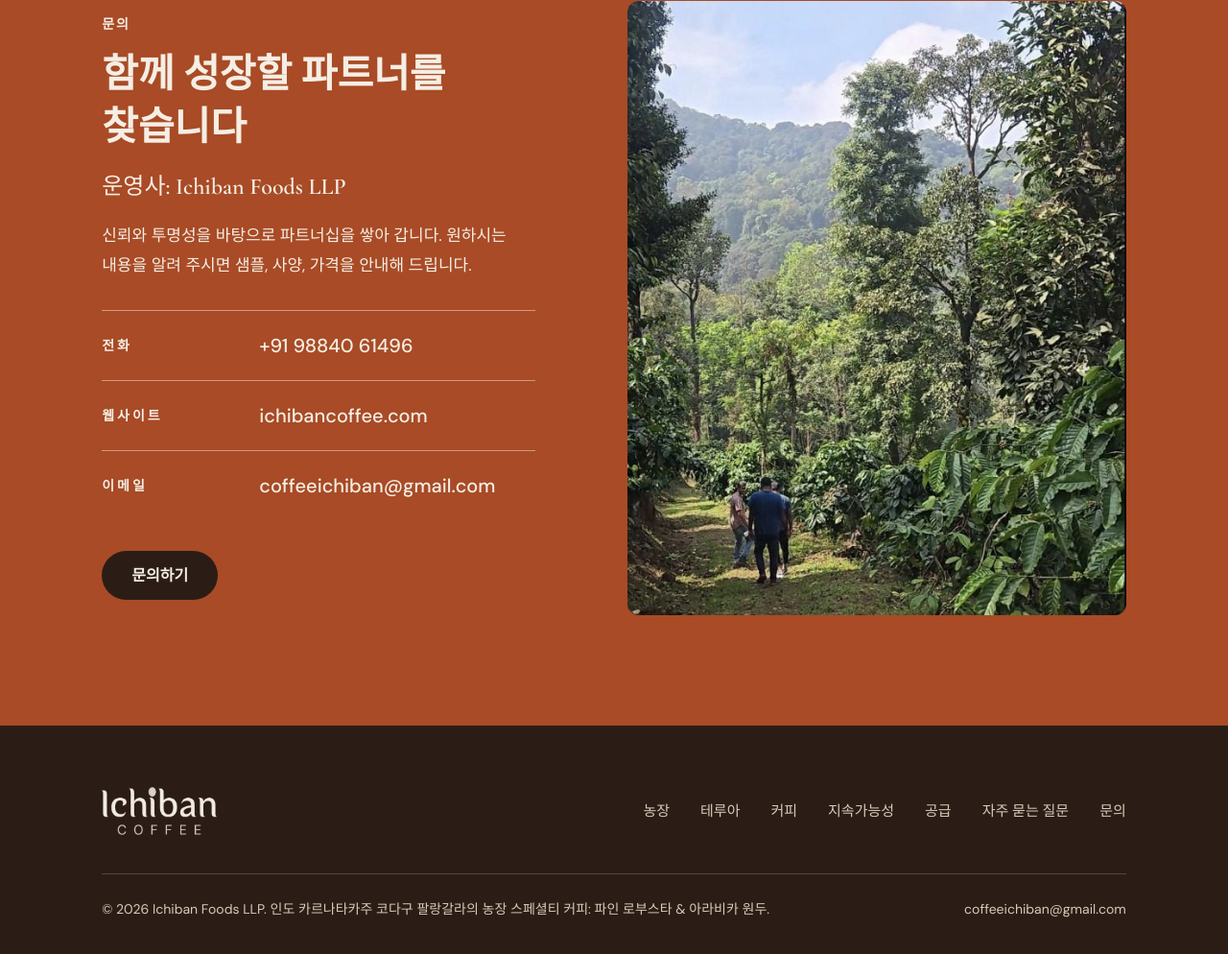
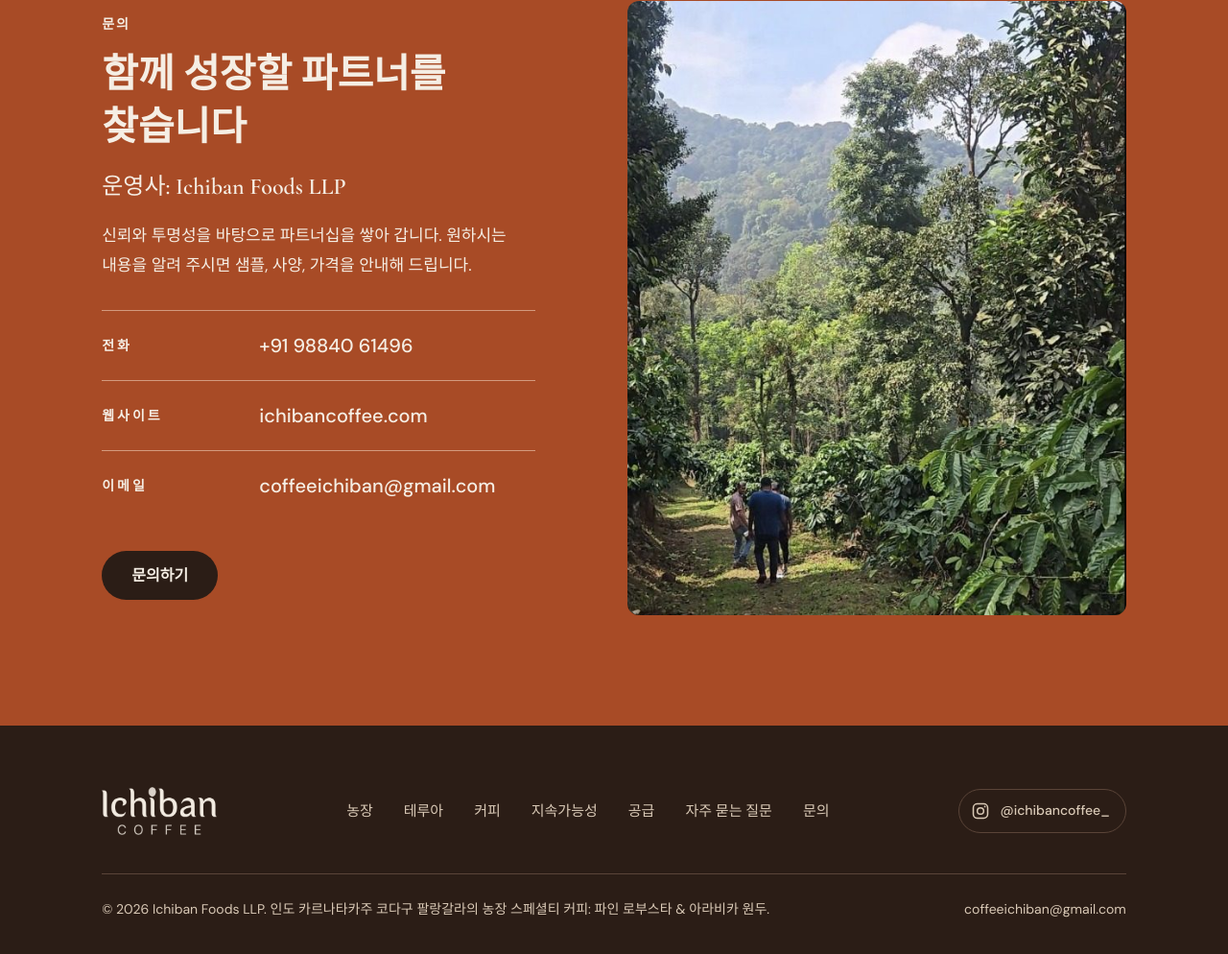
Before and after one commit to ichibancoffee/ichibancoffee-website, a plain HTML site: page staging/ko/index.html in a window 1280 px wide. Shown: the part 7670-8664 px from the top of the page at 96% size. Drawn offline with nearby package versions, Linux system fonts and the light colour scheme.

Commit message:
Staging: add Instagram link to footer and sameAs schema
Co-Authored-By: Claude Opus 5.5 <noreply@anthropic.com>
Claude-Session: https://claude.ai/code/session_01Wo6ctpaXenjnV3V9ZxmYvt

```diff
--- a/staging/ko/index.html
+++ b/staging/ko/index.html
@@ -66,6 +66,7 @@
   {
    "@type": "Organization",
    "@id": "https://ichibancoffee.com/#org",
+   "sameAs": ["https://www.instagram.com/ichibancoffee_/"],
    "name": "Ichiban Foods LLP",
    "alternateName": "Ichiban Coffee",
    "url": "https://ichibancoffee.com/",
@@ -399,6 +400,7 @@
       <nav aria-label="푸터">
         <a href="#estate">농장</a><a href="#terroir">테루아</a><a href="#coffee">커피</a><a href="#sustainability">지속가능성</a><a href="#supply">공급</a><a href="#faq">자주 묻는 질문</a><a href="#contact">문의</a>
       </nav>
+      <a class="footer__social" href="https://www.instagram.com/ichibancoffee_/" target="_blank" rel="noopener" aria-label="Ichiban Coffee 인스타그램" title="Instagram"><svg width="20" height="20" viewBox="0 0 24 24" fill="none" stroke="currentColor" stroke-width="1.8" aria-hidden="true"><rect x="3" y="3" width="18" height="18" rx="5"/><circle cx="12" cy="12" r="4"/><circle cx="17.5" cy="6.5" r="1.1" fill="currentColor" stroke="none"/></svg><span>@ichibancoffee_</span></a>
     </div>
     <div class="footer__bottom">
       <p>© <span id="year">2026</span> Ichiban Foods LLP. 인도 카르나타카주 코다구 팔랑갈라의 농장 스페셜티 커피: 파인 로부스타 & 아라비카 원두.</p>
--- a/staging/styles.css
+++ b/staging/styles.css
@@ -167,6 +167,10 @@ h1 { font-size: clamp(52px, 6.4vw, 92px); line-height: 1; color: var(--cream); }
 .footer nav { display: flex; flex-wrap: wrap; gap: 32px; }
 .footer a { text-decoration: none; font-size: 15px; font-weight: 500; }
 .footer a:hover { color: var(--cream); }
+.footer__social { display: inline-flex; align-items: center; gap: 10px; padding: 9px 16px 9px 12px; border: 1px solid var(--line-dark); border-radius: 999px; white-space: nowrap; transition: color .2s, border-color .2s, background-color .2s; }
+.footer__social:hover { color: var(--cream); border-color: var(--caramel); background: rgba(224,138,92,.08); }
+.footer__social svg { flex: none; }
+.footer__social span { font-size: 14px; font-weight: 500; }
 .footer__bottom { display: flex; justify-content: space-between; gap: 16px; flex-wrap: wrap; border-top: 1px solid var(--line-dark); padding-top: 24px; }
 .footer__bottom a { font-size: 14px; font-weight: 400; }
 
```
Also changed, not shown: staging/index.html (+2 -0 lines), staging/ja/index.html (+2 -0 lines), staging/zh/index.html (+2 -0 lines).
